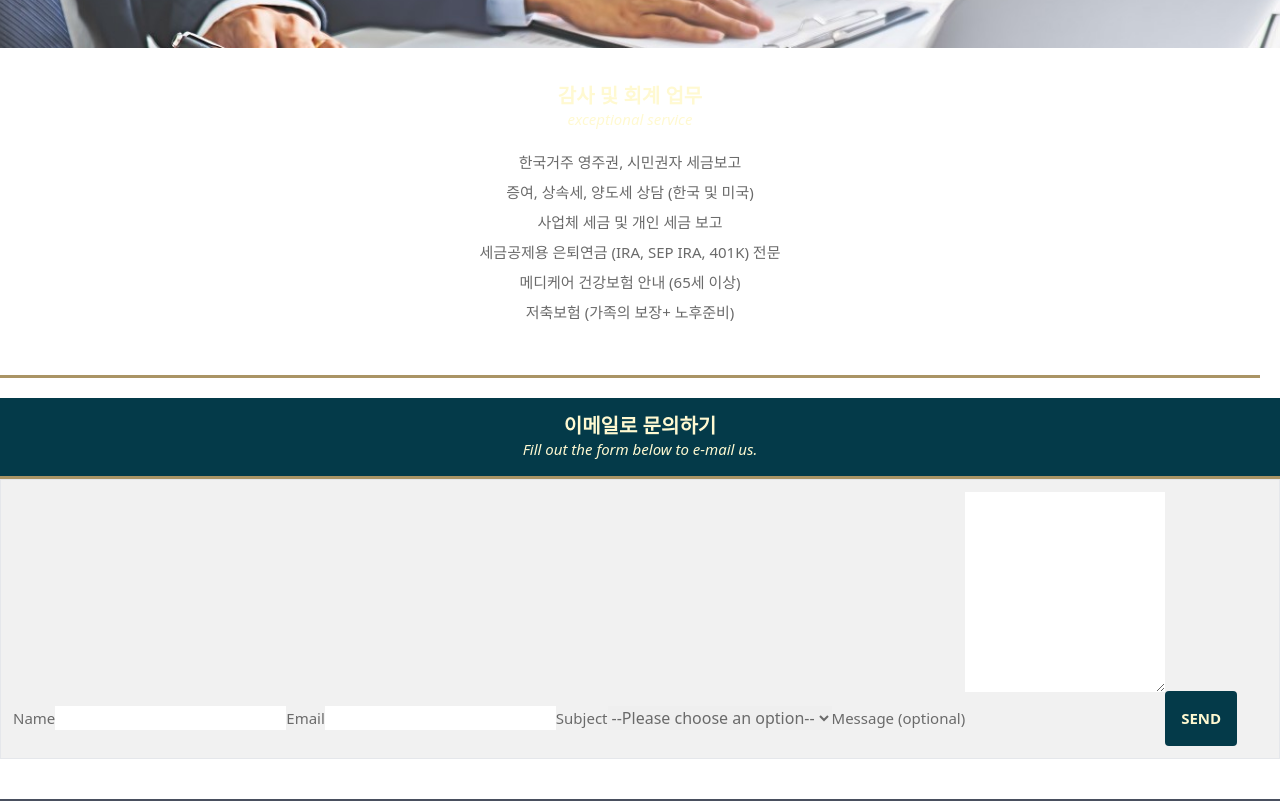
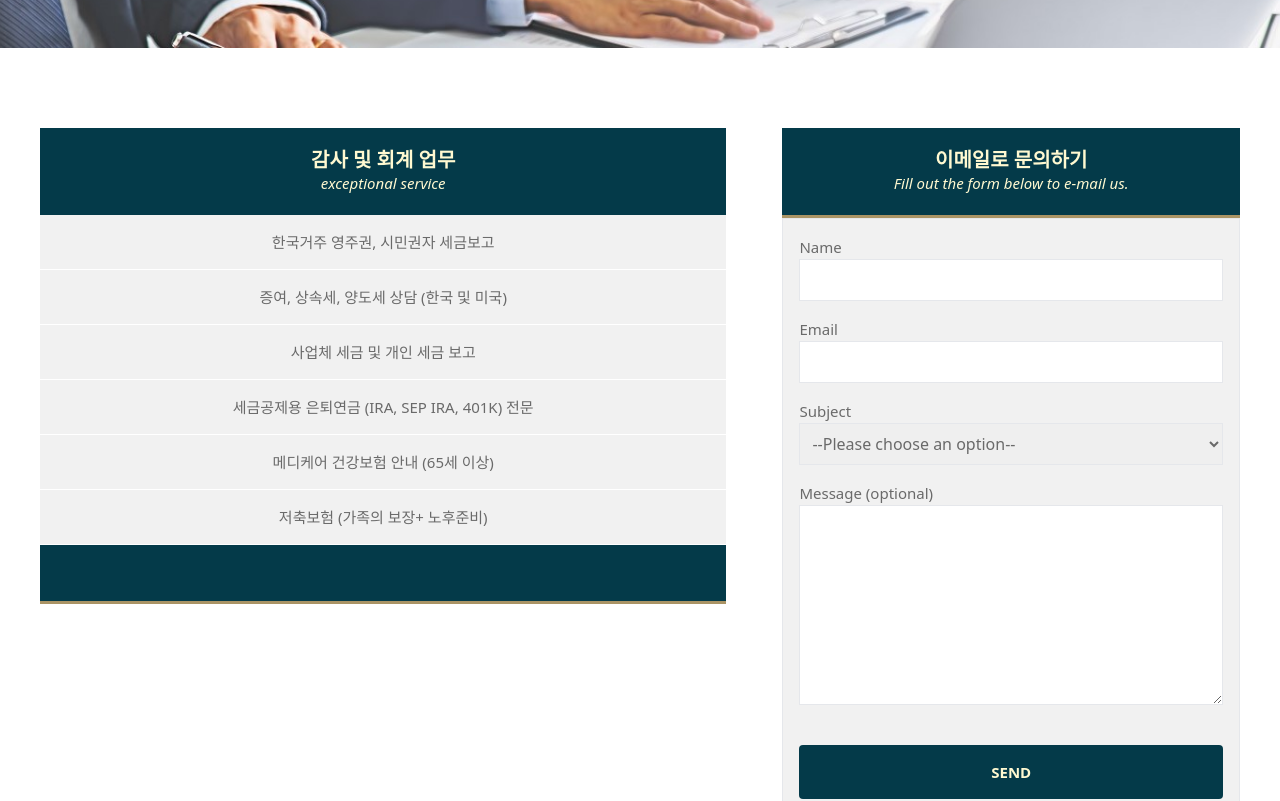
Before and after one commit to nooccarr/james-park-tax, a React (Vite) app: page /services in a window 1280 px wide. Shown: the part 420-1221 px from the top of the page. Built offline with nearby package versions, Linux system fonts and the light colour scheme.

Commit message:
Apply Tailwind to Services page. Setup max width

```diff
--- a/src/app/components/AboutUs.jsx
+++ b/src/app/components/AboutUs.jsx
@@ -58,8 +58,8 @@ const AboutUs = () => {
         <PageHeader title="회사소개" />
       </div>
 
-      <main className="mx-5 md:mx-10">
-        <div className="mb-20 md:mb-40">
+      <main className="max-w-[2240px] mx-auto">
+        <div className="mx-5 md:mx-10 mb-20 md:mb-40">
           <div className="my-10">
             <div className="flex flex-wrap justify-center items-center gap-3 mb-4">
               <span className="header-span">믿고 맡길수 있는 </span>
@@ -72,7 +72,7 @@ const AboutUs = () => {
             </div>
           </div>
 
-          <div className="flex flex-col md:flex-row gap-10">
+          <div className="flex flex-col md:flex-row gap-14">
             <div className="w-full md:w-1/2  aspect-square">
               <img src={AboutUsImg} alt="" />
             </div>
--- a/src/app/components/EmailForm.jsx
+++ b/src/app/components/EmailForm.jsx
@@ -49,13 +49,7 @@ const EmailForm = () => {
 
   return (
     <aside className="pb-5">
-      <div
-        className="py-4 text-center"
-        style={{
-          backgroundColor: '#043A49',
-          borderBottom: '3px solid #AA9465',
-        }}
-      >
+      <div className="py-5 text-center bg-[#043A49] border-b-[3px] border-[#AA9465]">
         <div className="px-2">
           <h4 className="email-form-h4">이메일로 문의하기</h4>
           <h5 className="email-form-h5">
@@ -64,18 +58,16 @@ const EmailForm = () => {
         </div>
       </div>
 
-      <div className="p-3 border email-form-form">
+      <div className="p-4 border email-form-form">
         {!showFormSuccess ? (
           <form ref={form} onSubmit={sendEmail}>
-            <div>
             <label htmlFor="name">Name</label>
             <input
               type="text"
               name="from_name"
               id="name"
               autoComplete="off"
-                className="form-control"
-                style={{ borderRadius: '0px' }}
+              className="form-control p-2 border border-1 block w-full"
               required
             />
 
@@ -85,8 +77,7 @@ const EmailForm = () => {
               name="reply_to"
               id="email"
               autoComplete="off"
-                className="form-control"
-                style={{ borderRadius: '0px' }}
+              className="form-control p-2 border border-1 block w-full"
               required
             />
 
@@ -94,8 +85,7 @@ const EmailForm = () => {
             <select
               name="subject"
               id="subject"
-                className="form-control"
-                style={{ borderRadius: '0px', color: '#6A6A6A' }}
+              className="form-control p-2 border border-1 block w-full text-[#6A6A6A]"
               required
             >
               {SUBJECTS.map((subject, idx) => (
@@ -110,12 +100,10 @@ const EmailForm = () => {
               name="message"
               id="message"
               autoComplete="off"
-                className="form-control"
-                style={{ borderRadius: '0px', minHeight: '200px' }}
+              className="form-control p-2 min-h-[200px] border border-1 block w-full"
             />
 
-              <button className="mt-2 email-form-button">send</button>
-            </div>
+            <button className="mt-2 email-form-button w-full">send</button>
           </form>
         ) : (
           <h3 className="pt-3 pb-5 text-center">
--- a/src/app/components/Layout.jsx
+++ b/src/app/components/Layout.jsx
@@ -55,6 +55,7 @@ const Layout = ({ handleSearchReset }) => {
     <>
       <nav className="hidden md:block nav-container px-10">
         <div className="py-3">
+          <div className="max-w-[2240px] mx-auto">
             <div>
               <div className="flex justify-between">
                 {NavItems.map(({ link, title }) => (
@@ -119,6 +120,7 @@ const Layout = ({ handleSearchReset }) => {
           </ul>
           </div>
         </div> */}
+        </div>
       </nav>
 
       <Outlet />
--- a/src/app/components/LifeInsuranceInfo.jsx
+++ b/src/app/components/LifeInsuranceInfo.jsx
@@ -30,8 +30,8 @@ const LifeInsuranceInfo = () => {
         <PageHeader title="Life Insurance 정보" />
       </div>
 
-      <div className="pt-20 pb-20 md:pb-40 mx-5 md:mx-10">
-        <div>
+      <div className="max-w-[2240px] mx-auto">
+        <div className="pt-20 pb-20 md:pb-40 mx-5 md:mx-10">
           <Outlet />
         </div>
       </div>
--- a/src/app/components/MedicareInfo.jsx
+++ b/src/app/components/MedicareInfo.jsx
@@ -30,8 +30,8 @@ const MedicareInfo = () => {
         <PageHeader title="Medicare 정보" />
       </div>
 
-      <div className="pt-20 pb-20 md:pb-40 mx-5 md:mx-10">
-        <div>
+      <div className="max-w-[2240px] mx-auto">
+        <div className="pt-20 pb-20 md:pb-40 mx-5 md:mx-10">
           <Outlet />
         </div>
       </div>
--- a/src/app/components/PageHeader.jsx
+++ b/src/app/components/PageHeader.jsx
@@ -4,14 +4,16 @@
 
 const PageHeader = ({ title }) => {
   return (
+    <div className="max-w-[2240px] mx-auto">
       <div className="py-16 md:py-28">
         {/* <div className="py-10"> */}
-      <div className="ps-5 md:ps-10 flex flex-start">
+        <div className="ps-5 md:ps-10 flex justify-center md:justify-start">
           <div
-          className="text-4xl md:text-5xl md:font-semibold text-[#FFF9D1] text-center"
+            className="text-4xl md:text-5xl font-semibold text-[#FFF9D1] text-center"
             // style={{ color: '#FFF9D1', fontSize: '3em', fontWeight: 500 }}
           >
             {title}
+          </div>
         </div>
       </div>
     </div>
--- a/src/app/components/Services.jsx
+++ b/src/app/components/Services.jsx
@@ -16,27 +16,27 @@ const ServiceItems = [
 ];
 
 const Services = () => {
-  const [isMobile, setisMobile] = useState(false);
-  const [isTablet, setisTablet] = useState(false);
+  // const [isMobile, setisMobile] = useState(false);
+  // const [isTablet, setisTablet] = useState(false);
 
-  useEffect(() => {
-    window.innerWidth <= 991 ? setisTablet(true) : setisTablet(false);
-    window.innerWidth <= 767 ? setisMobile(true) : setisMobile(false);
-    const onWindowResize = () => {
-      window.innerWidth <= 991 ? setisTablet(true) : setisTablet(false);
-      window.innerWidth <= 767 ? setisMobile(true) : setisMobile(false);
-    };
-    window.addEventListener('resize', onWindowResize);
-    return () => window.removeEventListener('resize', onWindowResize);
-  }, []);
+  // useEffect(() => {
+  //   window.innerWidth <= 991 ? setisTablet(true) : setisTablet(false);
+  //   window.innerWidth <= 767 ? setisMobile(true) : setisMobile(false);
+  //   const onWindowResize = () => {
+  //     window.innerWidth <= 991 ? setisTablet(true) : setisTablet(false);
+  //     window.innerWidth <= 767 ? setisMobile(true) : setisMobile(false);
+  //   };
+  //   window.addEventListener('resize', onWindowResize);
+  //   return () => window.removeEventListener('resize', onWindowResize);
+  // }, []);
 
   useEffect(() => {
     window.scroll({ top: 0, left: 0, behavior: 'smooth' });
   }, []);
 
-  const servicePadding = isMobile ? '' : 'pe-5';
-  const serviceWidth = isTablet ? 7 : 8;
-  const emailFormWidth = isTablet ? 5 : 4;
+  // const servicePadding = isMobile ? '' : 'pe-5';
+  // const serviceWidth = isTablet ? 7 : 8;
+  // const emailFormWidth = isTablet ? 5 : 4;
 
   return (
     <div className="services-background">
@@ -44,42 +44,31 @@ const Services = () => {
         <PageHeader title="서비스" />
       </div>
 
-      <div className="my-5">
-        <div>
-          <div md={serviceWidth} className={servicePadding}>
-            <div as="ul" className="text-center rounded-0">
-              <div
-                as="li"
-                className="py-4"
-                style={{ backgrounddivor: '#043A49' }}
-              >
+      <div className="max-w-[2240px] mx-auto">
+        <div className="pt-20 pb-20 md:pb-40 mx-5 md:mx-10">
+          <div className="flex flex-col md:flex-row gap-14">
+            <div className="w-full md:w-1/2 lg:w-3/5 text-center rounded-0">
+              <div className="py-5 bg-[#043a49]">
                 <h4 className="service-li-h4">감사 및 회계 업무</h4>
                 <h5 className="service-li-h5">exceptional service</h5>
               </div>
+              <ul>
                 {ServiceItems.map((item) => (
-                <div
-                  as="li"
+                  <li
                     key={item}
-                  className="border-white"
-                  style={{ backgrounddivor: '#F1F1F1' }}
+                    className="border-b border-white bg-[#F1F1F1] py-3"
                   >
                     <span className="service-li">{item}</span>
-                </div>
+                  </li>
                 ))}
-              <div
-                as="li"
-                className="py-3 mb-5"
-                style={{
-                  backgrounddivor: '#043A49',
-                  borderBottom: '3px solid #AA9465',
-                }}
-              >
+              </ul>
+              <div className="py-4 mb-10 md:mb-0 bg-[#043a49] border-b-[3px] border-[#AA9465]">
                 &nbsp;
               </div>
             </div>
+            <div className="w-full md:w-1/2 lg:w-2/5">
+              <EmailForm />
             </div>
-          <div md={emailFormWidth}>
-            <EmailForm />
           </div>
         </div>
       </div>
--- a/src/app/components/TaxInfo.jsx
+++ b/src/app/components/TaxInfo.jsx
@@ -30,8 +30,8 @@ const TaxInfo = () => {
         <PageHeader title="Tax 정보" />
       </div>
 
-      <div className="pt-20 pb-20 md:pb-40 mx-5 md:mx-10">
-        <div>
+      <div className="max-w-[2240px] mx-auto">
+        <div className="pt-20 pb-20 md:pb-40 mx-5 md:mx-10">
           <Outlet />
         </div>
       </div>
--- a/src/app/output.css
+++ b/src/app/output.css
@@ -659,6 +659,14 @@ video {
   margin-top: 1.5rem;
 }
 
+.mb-10 {
+  margin-bottom: 2.5rem;
+}
+
+.block {
+  display: block;
+}
+
 .flex {
   display: flex;
 }
@@ -683,8 +691,16 @@ video {
   min-height: 100%;
 }
 
+.min-h-\[200px\] {
+  min-height: 200px;
+}
+
 .w-full {
   width: 100%;
+}
+
+.max-w-\[2240px\] {
+  max-width: 2240px;
 }
 
 .flex-1 {
@@ -693,6 +709,14 @@ video {
 
 .resize {
   resize: both;
+}
+
+.grid-cols-2 {
+  grid-template-columns: repeat(2, minmax(0, 1fr));
+}
+
+.grid-cols-1 {
+  grid-template-columns: repeat(1, minmax(0, 1fr));
 }
 
 .flex-col {
@@ -735,6 +759,14 @@ video {
   gap: 1rem;
 }
 
+.gap-20 {
+  gap: 5rem;
+}
+
+.gap-14 {
+  gap: 3.5rem;
+}
+
 .gap-x-6 {
   -moz-column-gap: 1.5rem;
        column-gap: 1.5rem;
@@ -744,13 +776,46 @@ video {
   border-radius: 0.375rem;
 }
 
+.rounded-none {
+  border-radius: 0px;
+}
+
 .border {
   border-width: 1px;
+}
+
+.border-2 {
+  border-width: 2px;
+}
+
+.border-b {
+  border-bottom-width: 1px;
+}
+
+.border-b-2 {
+  border-bottom-width: 2px;
+}
+
+.border-b-4 {
+  border-bottom-width: 4px;
+}
+
+.border-b-\[3px\] {
+  border-bottom-width: 3px;
 }
 
 .border-white {
   --tw-border-opacity: 1;
   border-color: rgb(255 255 255 / var(--tw-border-opacity));
+}
+
+.border-\[\#AA9465\] {
+  --tw-border-opacity: 1;
+  border-color: rgb(170 148 101 / var(--tw-border-opacity));
+}
+
+.border-b-\[3PX\] {
+  border-bottom-color: 3PX;
 }
 
 .bg-\[\#235161\] {
@@ -768,12 +833,35 @@ video {
   background-color: rgb(255 255 255 / var(--tw-bg-opacity));
 }
 
+.bg-\[\#043a49\] {
+  --tw-bg-opacity: 1;
+  background-color: rgb(4 58 73 / var(--tw-bg-opacity));
+}
+
+.bg-\[\#F1F1F1\] {
+  --tw-bg-opacity: 1;
+  background-color: rgb(241 241 241 / var(--tw-bg-opacity));
+}
+
+.bg-\[\#043A49\] {
+  --tw-bg-opacity: 1;
+  background-color: rgb(4 58 73 / var(--tw-bg-opacity));
+}
+
 .p-0 {
   padding: 0px;
 }
 
 .p-3 {
   padding: 0.75rem;
+}
+
+.p-4 {
+  padding: 1rem;
+}
+
+.p-2 {
+  padding: 0.5rem;
 }
 
 .px-10 {
@@ -960,6 +1048,11 @@ video {
   color: rgb(255 255 255 / var(--tw-text-opacity));
 }
 
+.text-\[\#6A6A6A\] {
+  --tw-text-opacity: 1;
+  color: rgb(106 106 106 / var(--tw-text-opacity));
+}
+
 .shadow-sm {
   --tw-shadow: 0 1px 2px 0 rgb(0 0 0 / 0.05);
   --tw-shadow-colored: 0 1px 2px 0 var(--tw-shadow-color);
@@ -973,6 +1066,24 @@ video {
 .hover\:bg-indigo-500:hover {
   --tw-bg-opacity: 1;
   background-color: rgb(99 102 241 / var(--tw-bg-opacity));
+}
+
+.focus\:border-none:focus {
+  border-style: none;
+}
+
+.focus\:border-blue-500:focus {
+  --tw-border-opacity: 1;
+  border-color: rgb(59 130 246 / var(--tw-border-opacity));
+}
+
+.focus-visible\:border-none:focus-visible {
+  border-style: none;
+}
+
+.focus-visible\:border-blue-500:focus-visible {
+  --tw-border-opacity: 1;
+  border-color: rgb(59 130 246 / var(--tw-border-opacity));
 }
 
 .focus-visible\:outline:focus-visible {
@@ -1013,6 +1124,10 @@ video {
     margin-bottom: 10rem;
   }
 
+  .md\:mb-0 {
+    margin-bottom: 0px;
+  }
+
   .md\:block {
     display: block;
   }
@@ -1029,12 +1144,28 @@ video {
     width: 50%;
   }
 
+  .md\:w-2\/5 {
+    width: 40%;
+  }
+
+  .md\:w-3\/5 {
+    width: 60%;
+  }
+
   .md\:min-w-\[250px\] {
     min-width: 250px;
   }
 
+  .md\:grid-cols-2 {
+    grid-template-columns: repeat(2, minmax(0, 1fr));
+  }
+
   .md\:flex-row {
     flex-direction: row;
+  }
+
+  .md\:justify-start {
+    justify-content: flex-start;
   }
 
   .md\:gap-20 {
@@ -1070,8 +1201,26 @@ video {
 }
 
 @media (min-width: 1024px) {
+  .lg\:w-2\/5 {
+    width: 40%;
+  }
+
+  .lg\:w-3\/5 {
+    width: 60%;
+  }
+
   .lg\:px-8 {
     padding-left: 2rem;
     padding-right: 2rem;
   }
 }
+
+@media (min-width: 1280px) {
+  .xl\:w-2\/5 {
+    width: 40%;
+  }
+
+  .xl\:w-3\/5 {
+    width: 60%;
+  }
+}
--- a/src/app/styles/email-form.css
+++ b/src/app/styles/email-form.css
@@ -1,9 +1,9 @@
 .email-form-form {
-  background-color: #F1F1F1;
+  background-color: #f1f1f1;
 }
 
 .email-form-h4 {
-  color: #FFF9D1;
+  color: #fff9d1;
   line-height: 24px;
   font-size: 20px;
   font-weight: 700;
@@ -11,7 +11,7 @@
 }
 
 .email-form-h5 {
-  color: #FFF9D1;
+  color: #fff9d1;
   font-size: 15px;
   font-weight: 400;
   font-style: italic;
@@ -19,8 +19,8 @@
 }
 
 .email-form-button {
-  background-color: #043A49;
-  color: #FFF9D1;
+  background-color: #043a49;
+  color: #fff9d1;
   border: none;
   border-radius: 4px;
   padding: 16px;
@@ -37,7 +37,7 @@
 }
 
 form label {
-  color: #6A6A6A;
+  color: #6a6a6a;
   line-height: 24px;
   font-size: 15px;
 }
@@ -59,7 +59,7 @@ form textarea {
 }
 
 div h3 {
-  color: #6A6A6A;
+  color: #6a6a6a;
   line-height: 24px;
   font-size: 15px;
 }
```
Also changed, not shown: src/app/components/Header.jsx (+15 -13 lines). Lines whose indentation alone changed are shown as unchanged.
